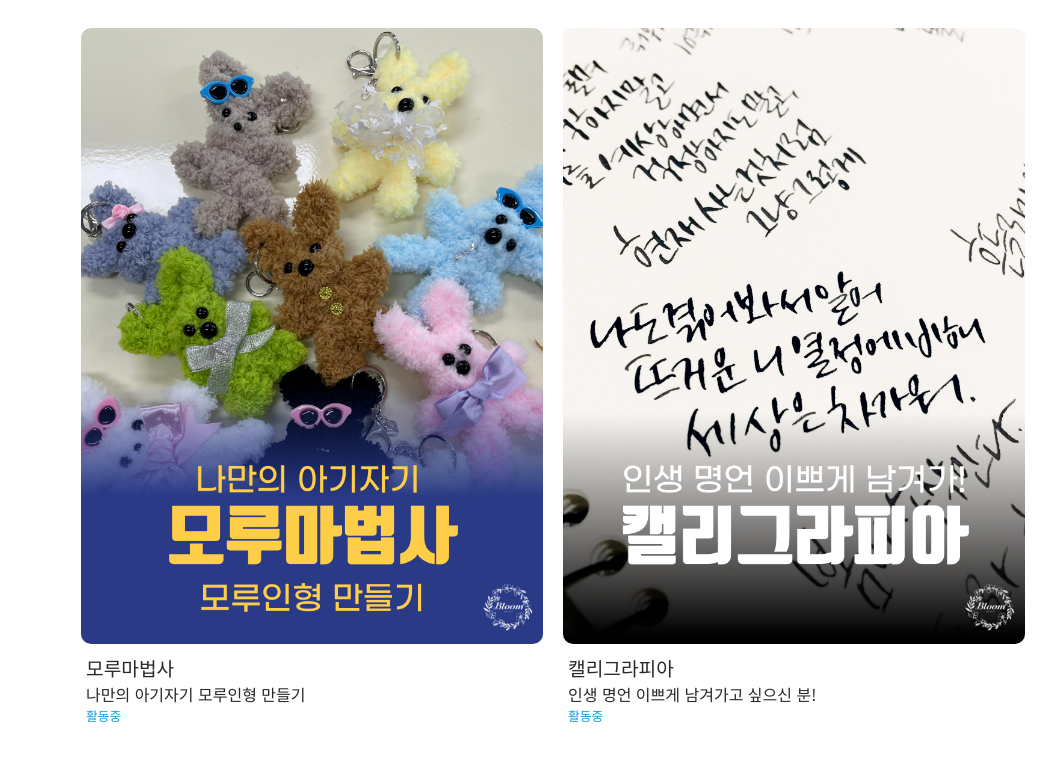
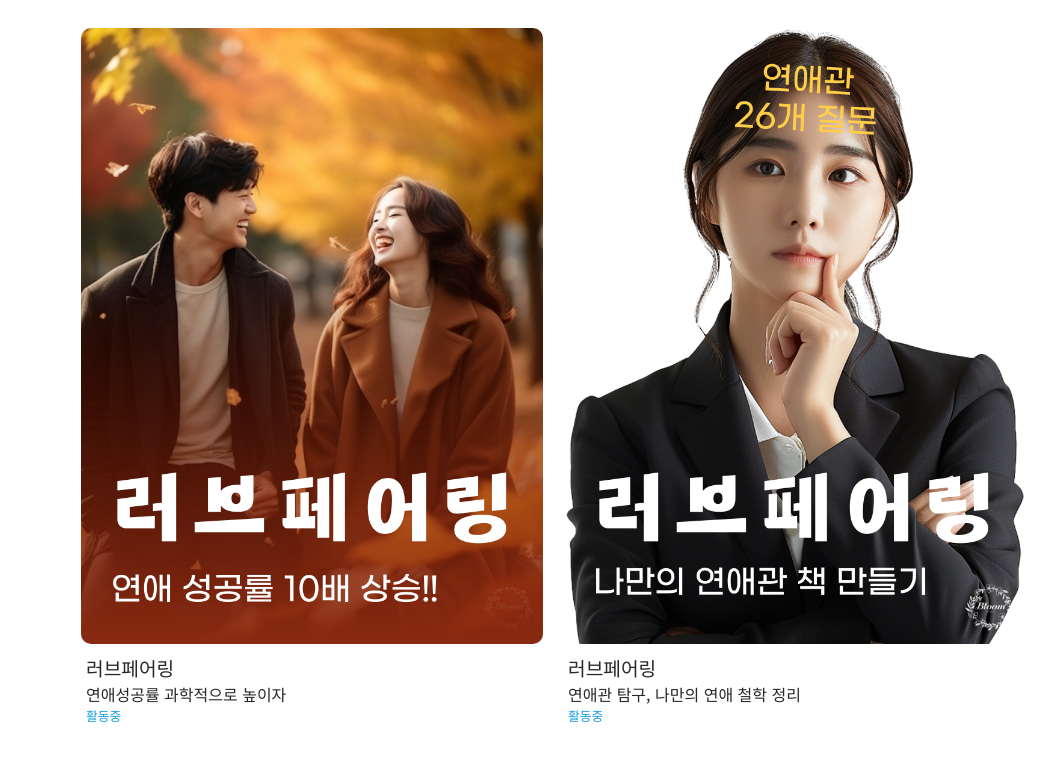
Before and after one commit to windo3969/bloom, a plain HTML site: page content-detail.html in a window 1280 px wide. Shown: the part 1329-2094 px from the top of the page, without its empty margins (237-1280 px from the left). Drawn offline with Linux system fonts and the light colour scheme.

Commit message:
lover pairing content

```diff
--- a/content-detail.html
+++ b/content-detail.html
@@ -88,6 +88,22 @@
       <!-- 이미지 슬라이더 -->
       <div class="gallery-container">
         <div class="gallery mx-2 row" id="gallery">
+          <div class="category-item col-6">
+            <img src="/assets/img/content/017.png" alt="Image 1">
+            <div class="description">
+              <p class="title">러브페어링</p>
+              <p class="content">연애성공률 과학적으로 높이자</p>
+              <p class="emphasis">활동중</p>
+            </div>
+        </div>
+        <div class="category-item col-6">
+          <img src="/assets/img/content/018.png" alt="Image 1">
+          <div class="description">
+            <p class="title">러브페어링</p>
+            <p class="content">연애관 탐구, 나만의 연애 철학 정리</p>
+            <p class="emphasis">활동중</p>
+          </div>
+      </div>
           <div class="category-item col-6">
               <img src="/assets/img/content/001.png" alt="Image 1">
               <div class="description">
```
Also changed, not shown: index.html (+4 -4 lines), assets/img/content/018.png (added), assets/js/main.js (line endings or trailing spaces).
